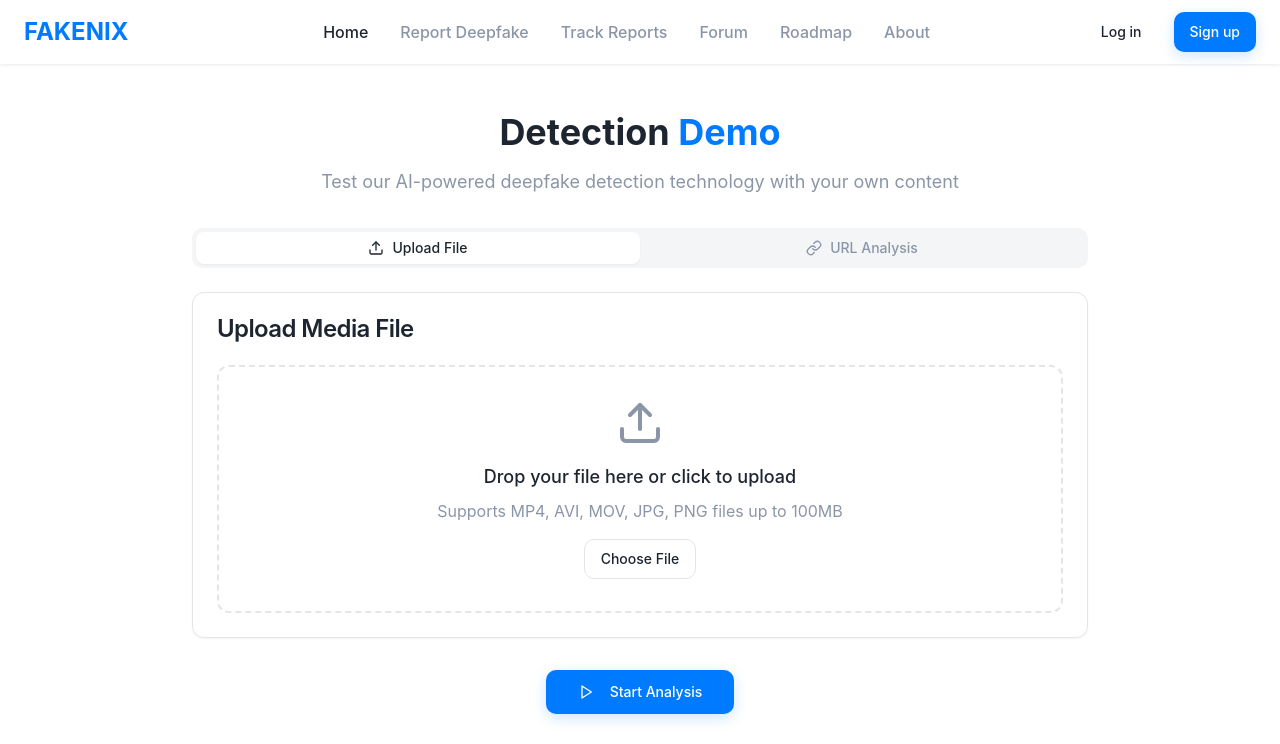
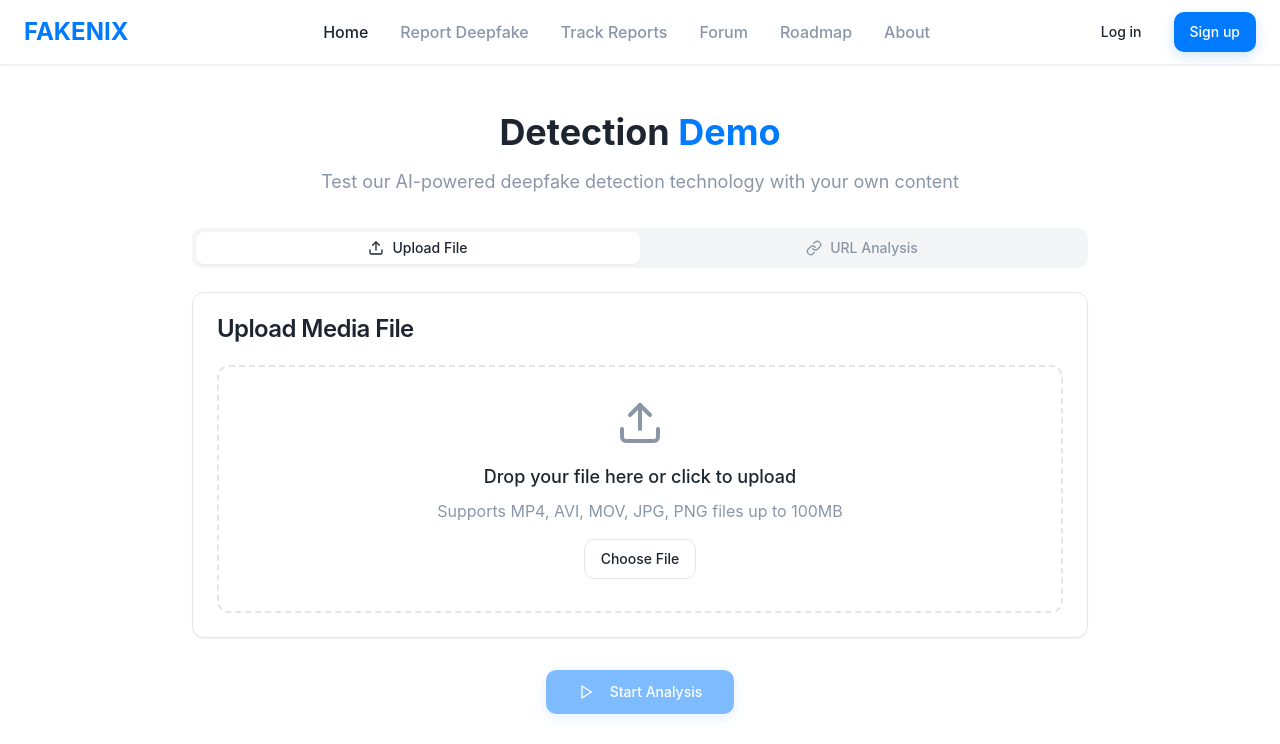
Before and after one commit to Divakar130506/fakenix-trust-hub, a React (Vite) app: page /detection-demo in a window 1280 px wide. Shown: the top 744 px of the page. Built offline with nearby package versions, Linux system fonts and the light colour scheme.

Commit message:
Prevent analysis without file
Ensure that the analysis process is only initiated after a file has been successfully uploaded.

```diff
--- a/src/pages/DetectionDemo.tsx
+++ b/src/pages/DetectionDemo.tsx
@@ -39,6 +39,14 @@ const DetectionDemo = () => {
     });
   };
   const simulateAnalysis = () => {
+    if (!selectedFile) {
+      toast({
+        title: "No file selected",
+        description: "Please choose a file to analyze before starting.",
+        variant: "destructive",
+      });
+      return;
+    }
     setIsAnalyzing(true);
     setResult(null);
 
@@ -152,7 +160,7 @@ const DetectionDemo = () => {
               size="lg"
               className="button-shadow"
               onClick={simulateAnalysis}
-              disabled={isAnalyzing}
+              disabled={isAnalyzing || !selectedFile}
             >
               {isAnalyzing ? (
                 <>
```
